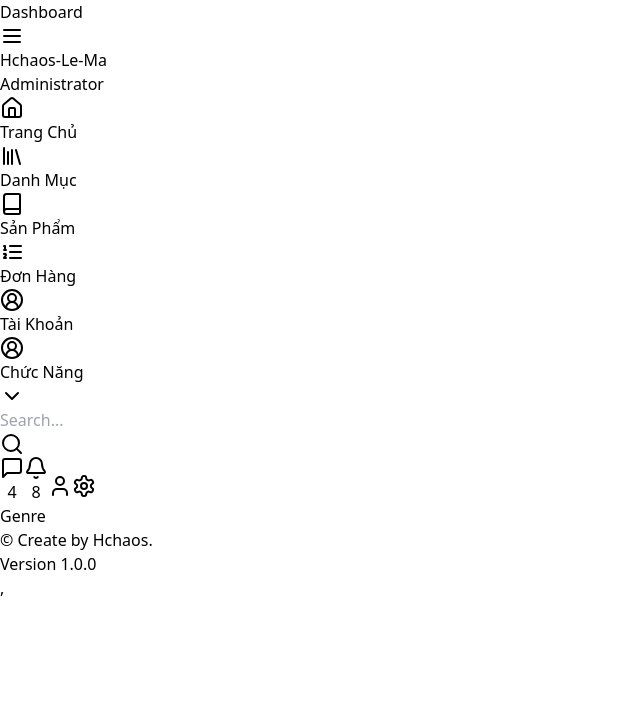
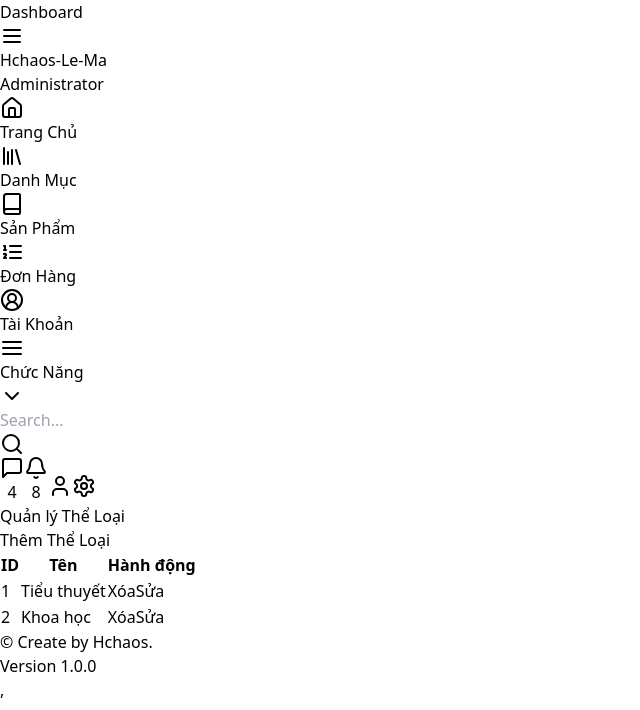
Before and after one commit to ninhnaph35348/Website-Libro, a React (Vite) app: page /genres in a window 1280 px wide. Shown: the top 710 px of the page, without its empty margins (0-640 px from the left). Built offline with nearby package versions, Linux system fonts and the light colour scheme.

Commit message:
Cắt giao diện danh sách tác giả, ngôn ngữ, nhà xuất bản

```diff
--- a/src/App.jsx
+++ b/src/App.jsx
@@ -1,4 +1,4 @@
-import  { useState } from 'react';
+import { useState } from 'react';
 import Header from './components/Header';
 import Footer from './components/Footer';
 import Sidebar from './components/Sidebar';
@@ -7,10 +7,13 @@ import Home from './pages/Home';
 import Product from './pages/Product';
 import Order from './pages/Order';
 import Category from './pages/Category';
-import Author from './pages/Author';
-import Language from './pages/Language';
+import Author from './pages/Authors/Author';
+import AddAuthor from './pages/Authors/AddAuthor';
+import Language from './pages/Language/Language';
+import AddLanguage from './pages/Language/AddLanguage';
 import User from './pages/User';
-import Genre from './pages/Genre';
+import Genre from './pages/Genres/Genre';
+import AddGenre from './pages/Genres/AddGenre';
 const App = () => {
   const [sidebarCollapsed, setSidebarCollapsed] = useState(false);
 
@@ -23,16 +26,18 @@ const App = () => {
 
         {/* Main Content Area */}
         <main className="flex-1 p-6 pt-24 pb-16 overflow-auto">
-        <Routes>
+          <Routes>
             <Route path="/" element={<Home />} />
             <Route path="/categories" element={<Category />} />
             <Route path="/products" element={<Product />} />
             <Route path="/orders" element={<Order />} />
             <Route path="/users" element={<User />} />
-            <Route path="/authors" element={< Author/>} />
-            <Route path="/languages" element={< Language/>} />
-            <Route path="/genres" element={< Genre/>} />
-
+            <Route path="/authors" element={<Author />}/>
+            <Route path="/authors/add-authors" element={<AddAuthor />} />
+            <Route path="/languages" element={< Language />} />
+            <Route path="/languages/add-languages" element={<AddLanguage />} />
+            <Route path="/genres" element={< Genre />} />
+            <Route path="/genres/add-genres" element={<AddGenre />} />
 
           </Routes>
         </main>
--- a/src/components/Sidebar.jsx
+++ b/src/components/Sidebar.jsx
@@ -1,5 +1,5 @@
 import { useState } from 'react';
-import { Menu, Home, Book, CircleUserRound, ListOrdered, ChevronDown, Users, Globe, Layers ,Library } from 'lucide-react';
+import { Menu, Home, Book, CircleUserRound, ListOrdered, ChevronDown, Users, Globe, Layers ,Library,AlignJustify } from 'lucide-react';
 import { Link } from 'react-router-dom';
 
 const Sidebar = ({ collapsed, setCollapsed }) => {
@@ -68,7 +68,7 @@ const Sidebar = ({ collapsed, setCollapsed }) => {
             <li className="px-4 py-2 hover:bg-gray-700 cursor-pointer" onClick={() => setDropdownOpen(!dropdownOpen)}>
             <div className="flex items-center justify-between">
               <div className="flex items-center">
-                <CircleUserRound className="w-5 h-5" />
+                <AlignJustify className="w-5 h-5" />
                 {!collapsed && <span className="ml-3">Chức Năng</span>}
               </div>
               {!collapsed && <ChevronDown className={`w-4 h-4 transition-transform ${dropdownOpen ? 'rotate-180' : ''}`} />}
--- a/src/pages/Author.jsx
+++ /dev/null
@@ -1,19 +0,0 @@
-import React from 'react'
-
-const Author = () => {
-    return (
-        <div className="flex-1   overflow-auto">
-              {/* Your page content goes here */}
-              <div className="mb-6">
-                <div className="text-2xl font-semibold">Author</div>
-              </div>
-
-              {/* Content container */}
-              <div className="space-y-6">
-                {/* Your components will be rendered here */}
-              </div>
-            </div>
-      )
-}
-
-export default Author
--- /dev/null
+++ b/src/pages/Authors/AddAuthor.jsx
@@ -0,0 +1,26 @@
+import { useState } from 'react';
+import { useNavigate } from 'react-router-dom';
+
+const AddAuthor = ({ onAdd  }) => {
+  const [newAuthor, setNewAuthor] = useState({ name: "" });
+  const navigate = useNavigate();
+
+  const handleAdd = () => {
+    if (!newAuthor.name) return;
+    onAdd({ id: Date.now(), ...newAuthor });
+    setNewAuthor({ name: "" });
+    navigate('/admin/authors');
+  };
+
+  return (
+    <div className="p-6 w-full mx-auto bg-white shadow-md rounded-lg">
+      <h2 className="text-xl font-bold mb-4">Thêm Nhà Xuất Bản</h2>
+
+        <input className="w-full border p-2 mr-2 mb-2" type="text" placeholder="Tên nhà xuất bản" value={newAuthor.name} onChange={e => setNewAuthor({ name: e.target.value })} />
+        <button onClick={handleAdd} className="bg-blue-500 text-white px-4 py-2 rounded">Thêm</button>
+
+    </div>
+  );
+};
+
+export default AddAuthor;
--- /dev/null
+++ b/src/pages/Authors/Author.jsx
@@ -0,0 +1,48 @@
+import { useState } from 'react';
+import { useNavigate } from 'react-router-dom';
+
+const Author = () => {
+  const [authors, setAuthors] = useState([
+    { id: 1, name: "NXB Kim Đồng" },
+    { id: 2, name: "NXB Trẻ" }
+  ]);
+
+  const navigate = useNavigate();
+
+  const deleteAuthor = (id) => {
+    setAuthors(authors.filter(aut => aut.id !== id));
+  };
+
+  return (
+    <div className="p-6 w-full mx-auto bg-white shadow-md rounded-lg">
+      <h2 className="text-xl font-bold mb-4">Quản lý Tác Giả</h2>
+      <button onClick={() => navigate('/authors/add-authors')} className="bg-blue-500 text-white px-4 py-2 rounded mb-4">
+        Thêm Nhà Tác Giả
+      </button>
+      <table className="w-full border-collapse border border-gray-200">
+        <thead>
+          <tr className="bg-gray-100">
+            <th className="border p-2">ID</th>
+            <th className="border p-2">Tên</th>
+            <th className="border p-2">Hành động</th>
+          </tr>
+        </thead>
+        <tbody>
+          {authors.map(aut => (
+            <tr key={aut.id} className="border">
+              <td className="border p-2">{aut.id}</td>
+              <td className="border p-2">{aut.name}</td>
+              <td className="border p-2 flex gap-2">
+              <button onClick={() => deleteAuthor(aut.id)} className="bg-red-500 text-white px-2 py-1 rounded">Xóa</button>
+              <button onClick={() => navigate(`/admin/authors/edit/${aut.id}`)} className="bg-yellow-500 text-white px-2 py-1 rounded">Sửa</button>
+
+              </td>
+            </tr>
+          ))}
+        </tbody>
+      </table>
+    </div>
+  );
+};
+
+export default Author;
--- a/src/pages/Category.jsx
+++ b/src/pages/Category.jsx
@@ -1,4 +1,3 @@
-import React from 'react'
 
 const Category = () => {
     return (
--- a/src/pages/Genre.jsx
+++ /dev/null
@@ -1,19 +0,0 @@
-import React from 'react'
-
-const Genre = () => {
-    return (
-        <div className="flex-1   overflow-auto">
-              {/* Your page content goes here */}
-              <div className="mb-6">
-                <div className="text-2xl font-semibold">Genre</div>
-              </div>
-
-              {/* Content container */}
-              <div className="space-y-6">
-                {/* Your components will be rendered here */}
-              </div>
-            </div>
-      )
-}
-
-export default Genre
--- /dev/null
+++ b/src/pages/Genres/AddGenre.jsx
@@ -0,0 +1,33 @@
+import { useState } from 'react';
+import { useNavigate } from 'react-router-dom';
+
+const AddGenre = ({ onAdd }) => {
+  const [newGenre, setNewGenre] = useState({ name: "",  });
+  const navigate = useNavigate();
+
+  const handleAddGenre = () => {
+    if (!newGenre.name) return;
+    onAdd({ id: Date.now(), ...newGenre });
+    setNewGenre({ name: "" });
+    navigate('/genres'); // Quay lại danh sách
+  };
+
+  return (
+    <div className="p-6 w-full bg-white shadow-md rounded-lg">
+      <h2 className="text-xl font-bold mb-4">Thêm Thể Loại</h2>
+      <input
+        className="w-full border p-2 mb-2"
+        type="text"
+        placeholder="Tên thể loại"
+        value={newGenre.name}
+        onChange={e => setNewGenre({ ...newGenre, name: e.target.value })}
+      />
+
+      <button onClick={handleAddGenre} className="bg-blue-500 text-white px-4 py-2 rounded">
+        Thêm
+      </button>
+    </div>
+  );
+};
+
+export default AddGenre;
--- /dev/null
+++ b/src/pages/Genres/Genre.jsx
@@ -0,0 +1,52 @@
+import { useState } from 'react';
+import { Link, useNavigate } from 'react-router-dom';
+
+const Genre = () => {
+  const [genres, setGenres] = useState([
+    { id: 1, name: "Tiểu thuyết" },
+    { id: 2, name: "Khoa học" }
+  ]);
+
+  const navigate = useNavigate();
+
+  const deleteGenre = (id) => {
+    setGenres(genres.filter(gen => gen.id !== id));
+  };
+
+  return (
+    <div className="p-6 w-full bg-white shadow-md rounded-lg">
+      <h2 className="text-xl font-bold mb-4">Quản lý Thể Loại</h2>
+      <div className="mt-4 py-[12px]">
+        <Link to="/genres/add-genres" className="bg-blue-500 text-white px-4 py-2 rounded">
+          Thêm Thể Loại
+        </Link>
+      </div>
+      <table className="w-full border-collapse border border-gray-200">
+        <thead>
+          <tr className="bg-gray-100">
+            <th className='border p-2'>ID</th>
+            <th className="border p-2">Tên</th>
+            <th className="border p-2">Hành động</th>
+          </tr>
+        </thead>
+        <tbody>
+          {genres.map(gen => (
+            <tr key={gen.id} className="border">
+              <td className="border p-2">{gen.id}</td>
+              <td className="border p-2">{gen.name}</td>
+              <td className="border p-2 flex gap-2">
+              <button onClick={() => deleteGenre(gen.id)} className="bg-red-500 text-white px-2 py-1 rounded">
+                  Xóa
+                </button>
+              <button onClick={() => navigate(`/languages/edit/${gen.id}`)} className="bg-yellow-500 text-white px-2 py-1 rounded">Sửa</button>
+
+              </td>
+            </tr>
+          ))}
+        </tbody>
+      </table>
+    </div>
+  );
+};
+
+export default Genre;
--- /dev/null
+++ b/src/pages/Language/AddLanguage.jsx
@@ -0,0 +1,32 @@
+import { useState } from 'react';
+import { useNavigate } from 'react-router-dom';
+
+const AddLanguage = ({ onAdd }) => {
+  const [newLanguage, setNewLanguage] = useState({ name: "" });
+  const navigate = useNavigate();
+
+  const handleAddLanguage = () => {
+    if (!newLanguage.name.trim()) return;
+    onAdd({ id: Date.now(), name: newLanguage.name });
+    setNewLanguage({ name: "" });
+    navigate('/languages'); // Quay lại danh sách
+  };
+
+  return (
+    <div className="p-6 w-full bg-white shadow-md rounded-lg">
+      <h2 className="text-xl font-bold mb-4">Thêm Ngôn Ngữ</h2>
+      <input
+        className="w-full border p-2 mb-2"
+        type="text"
+        placeholder="Tên ngôn ngữ"
+        value={newLanguage.name}
+        onChange={e => setNewLanguage({ name: e.target.value })}
+      />
+      <button onClick={handleAddLanguage} className="bg-blue-500 text-white px-4 py-2 rounded">
+        Thêm
+      </button>
+    </div>
+  );
+};
+
+export default AddLanguage;
--- /dev/null
+++ b/src/pages/Language/Language.jsx
@@ -0,0 +1,51 @@
+import { useState } from 'react';
+import { Link, useNavigate } from 'react-router-dom';
+
+const Language = () => {
+  const [languages, setLanguages] = useState([
+    { id: 1, name: "Tiếng Việt" },
+    { id: 2, name: "Tiếng Anh" }
+  ]);
+
+  const navigate = useNavigate();
+
+  const deleteLanguage = (id) => {
+    setLanguages(languages.filter(lang => lang.id !== id));
+  };
+
+  return (
+    <div className="p-6 w-full bg-white shadow-md rounded-lg">
+      <h2 className="text-xl font-bold mb-4">Quản lý Ngôn Ngữ</h2>
+      <div className="mt-4 py-[12px]">
+        <Link to="/languages/add-languages" className="bg-blue-500 text-white px-4 py-2 rounded">
+          Thêm Ngôn Ngữ
+        </Link>
+      </div>
+      <table className="w-full border-collapse border border-gray-200">
+        <thead>
+          <tr className="bg-gray-100">
+            <th className='border p-2'>ID</th>
+            <th className="border p-2">Tên</th>
+            <th className="border p-2">Hành động</th>
+          </tr>
+        </thead>
+        <tbody>
+          {languages.map(lang => (
+            <tr key={lang.id} className="border">
+              <td className="border p-2">{lang.id}</td>
+              <td className="border p-2">{lang.name}</td>
+              <td className="border p-2 flex gap-2">
+                <button onClick={() => deleteLanguage(lang.id)} className="bg-red-500 text-white px-2 py-1 rounded">
+                  Xóa
+                </button>
+                <button onClick={() => navigate(`/languages/edit/${lang.id}`)} className="bg-yellow-500 text-white px-2 py-1 rounded">Sửa</button>
+              </td>
+            </tr>
+          ))}
+        </tbody>
+      </table>
+    </div>
+  );
+};
+
+export default Language;
```
Also changed, not shown: src/pages/Language.jsx (deleted, +0 -19 lines).
